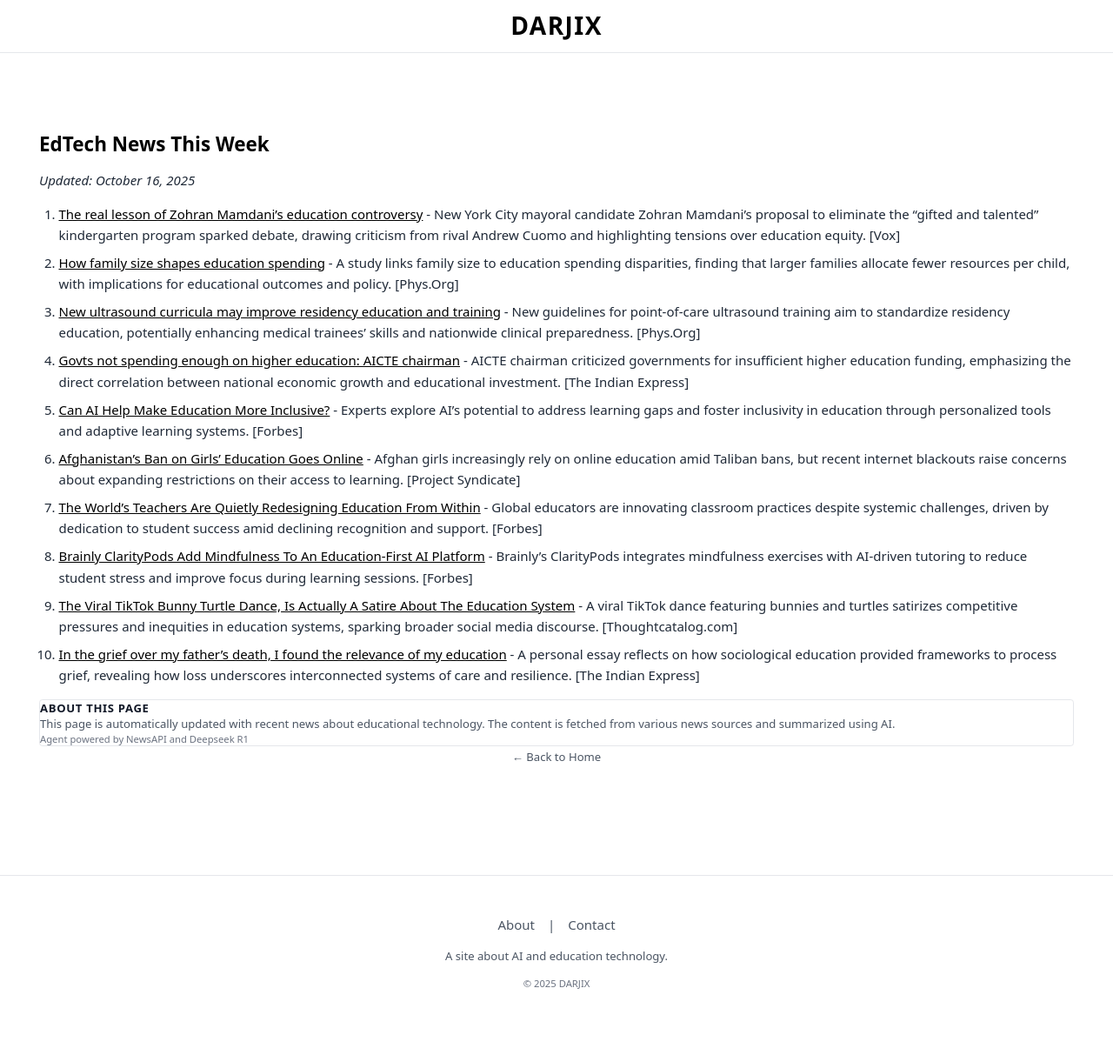
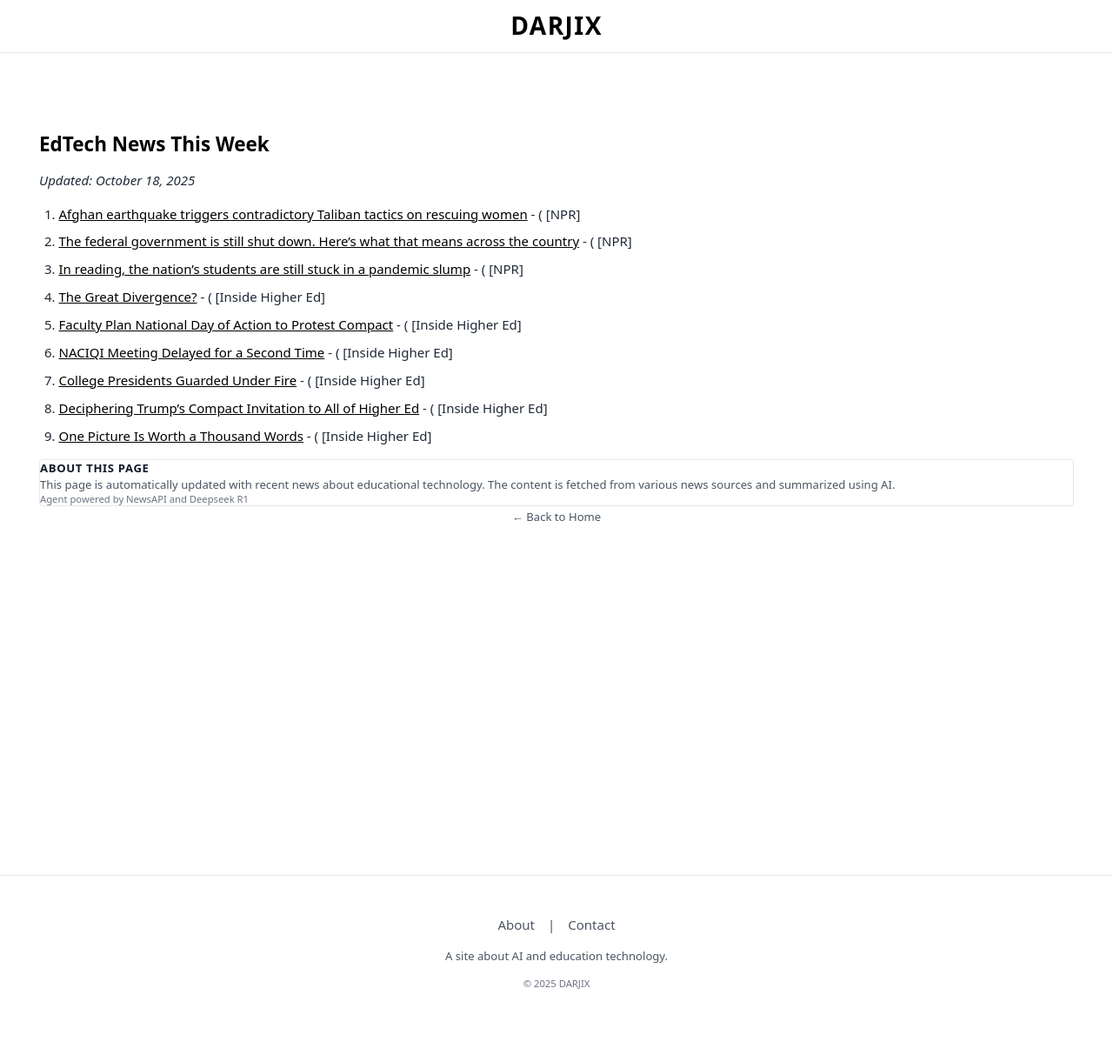
Before and after one commit to saldarji/darjix, a Jekyll site: the page built from news.html, in a window 1280 px wide. Shown: the whole page at 87% size. Built offline with Jekyll 4.4.1, drawn with Linux system fonts in a browser that asks for light colours.

Commit message:
🤖 Auto-update: EdTech News - October 18, 2025

```diff
--- a/_includes/edtech-news.md
+++ b/_includes/edtech-news.md
@@ -1,13 +1,12 @@
 # EdTech News This Week
-*Updated: October 16, 2025*
+*Updated: October 18, 2025*
 
-1. [The real lesson of Zohran Mamdani’s education controversy](https://www.vox.com/politics/464138/zohran-mamdani-gifted-programs-education) - New York City mayoral candidate Zohran Mamdani’s proposal to eliminate the "gifted and talented" kindergarten program sparked debate, drawing criticism from rival Andrew Cuomo and highlighting tensions over education equity. [Vox]
-2. [How family size shapes education spending](https://phys.org/news/2025-10-family-size.html) - A study links family size to education spending disparities, finding that larger families allocate fewer resources per child, with implications for educational outcomes and policy. [Phys.Org]
-3. [New ultrasound curricula may improve residency education and training](https://phys.org/news/2025-10-ultrasound-curricula-residency.html) - New guidelines for point-of-care ultrasound training aim to standardize residency education, potentially enhancing medical trainees’ skills and nationwide clinical preparedness. [Phys.Org]
-4. [Govts not spending enough on higher education: AICTE chairman](https://indianexpress.com/article/cities/pune/govts-not-spending-enough-on-higher-education-aicte-chairman-10298086/) - AICTE chairman criticized governments for insufficient higher education funding, emphasizing the direct correlation between national economic growth and educational investment. [The Indian Express]
-5. [Can AI Help Make Education More Inclusive?](https://www.forbes.com/sites/danfitzpatrick/2025/10/10/can-ai-help-make-education-more-inclusive/) - Experts explore AI’s potential to address learning gaps and foster inclusivity in education through personalized tools and adaptive learning systems. [Forbes]
-6. [Afghanistan’s Ban on Girls’ Education Goes Online](https://www.project-syndicate.org/commentary/afghanistan-internet-shutdown-expanding-ban-on-girls-education-by-gordon-brown-2025-10) - Afghan girls increasingly rely on online education amid Taliban bans, but recent internet blackouts raise concerns about expanding restrictions on their access to learning. [Project Syndicate]
-7. [The World’s Teachers Are Quietly Redesigning Education From Within](https://www.forbes.com/sites/vickiphillips/2025/10/10/the-worlds-teachers-are-quietly-redesigning-education-from-within/) - Global educators are innovating classroom practices despite systemic challenges, driven by dedication to student success amid declining recognition and support. [Forbes]
-8. [Brainly ClarityPods Add Mindfulness To An Education-First AI Platform](https://www.forbes.com/sites/rayravaglia/2025/10/10/brainly-claritypods-add-mindfulness-to-an-education-first-ai-platform/) - Brainly’s ClarityPods integrates mindfulness exercises with AI-driven tutoring to reduce student stress and improve focus during learning sessions. [Forbes]
-9. [The Viral TikTok Bunny Turtle Dance, Is Actually A Satire About The Education System](https://thoughtcatalog.com/nicole-stawiarski/2025/10/the-viral-tiktok-bunny-turtle-dance-is-actually-a-satire-about-the-education-system/) - A viral TikTok dance featuring bunnies and turtles satirizes competitive pressures and inequities in education systems, sparking broader social media discourse. [Thoughtcatalog.com]
-10. [In the grief over my father’s death, I found the relevance of my education](https://indianexpress.com/article/opinion/columns/fathers-death-grief-mourning-sociology-of-grief-education-10300655/) - A personal essay reflects on how sociological education provided frameworks to process grief, revealing how loss underscores interconnected systems of care and resilience. [The Indian Express]
+1. [Afghan earthquake triggers contradictory Taliban tactics on rescuing women](https://www.npr.org/sections/goats-and-soda/2025/10/14/g-s1-92863/afghanistan-taliban-earthquake-women-girls-rescue) - ( [NPR]
+2. [The federal government is still shut down. Here's what that means across the country](https://www.npr.org/2025/10/15/nx-s1-5575134/government-shutdown) - ( [NPR]
+3. [In reading, the nation's students are still stuck in a pandemic slump](https://www.npr.org/2025/10/14/nx-s1-5570756/test-scores-math-reading-students-pandemic) - ( [NPR]
+4. [The Great Divergence?](https://www.insidehighered.com/opinion/views/2025/10/16/great-divergence-across-states-autonomy-opinion) - ( [Inside Higher Ed]
+5. [Faculty Plan National Day of Action to Protest Compact](https://www.insidehighered.com/news/quick-takes/2025/10/16/faculty-plan-national-day-action-protest-compact) - ( [Inside Higher Ed]
+6. [NACIQI Meeting Delayed for a Second Time](https://www.insidehighered.com/news/governance/accreditation/2025/10/14/naciqi-meeting-delayed-government-shutdown) - ( [Inside Higher Ed]
+7. [College Presidents Guarded Under Fire](https://www.insidehighered.com/news/governance/executive-leadership/2025/10/16/college-presidents-guarded-under-fire) - ( [Inside Higher Ed]
+8. [Deciphering Trump’s Compact Invitation to All of Higher Ed](https://www.insidehighered.com/news/government/2025/10/15/trump-opens-compact-all-higher-ed-now-what) - ( [Inside Higher Ed]
+9. [One Picture Is Worth a Thousand Words](https://www.insidehighered.com/opinion/columns/beyond-transfer/2025/10/16/where-are-students-transferring) - ( [Inside Higher Ed]
```
